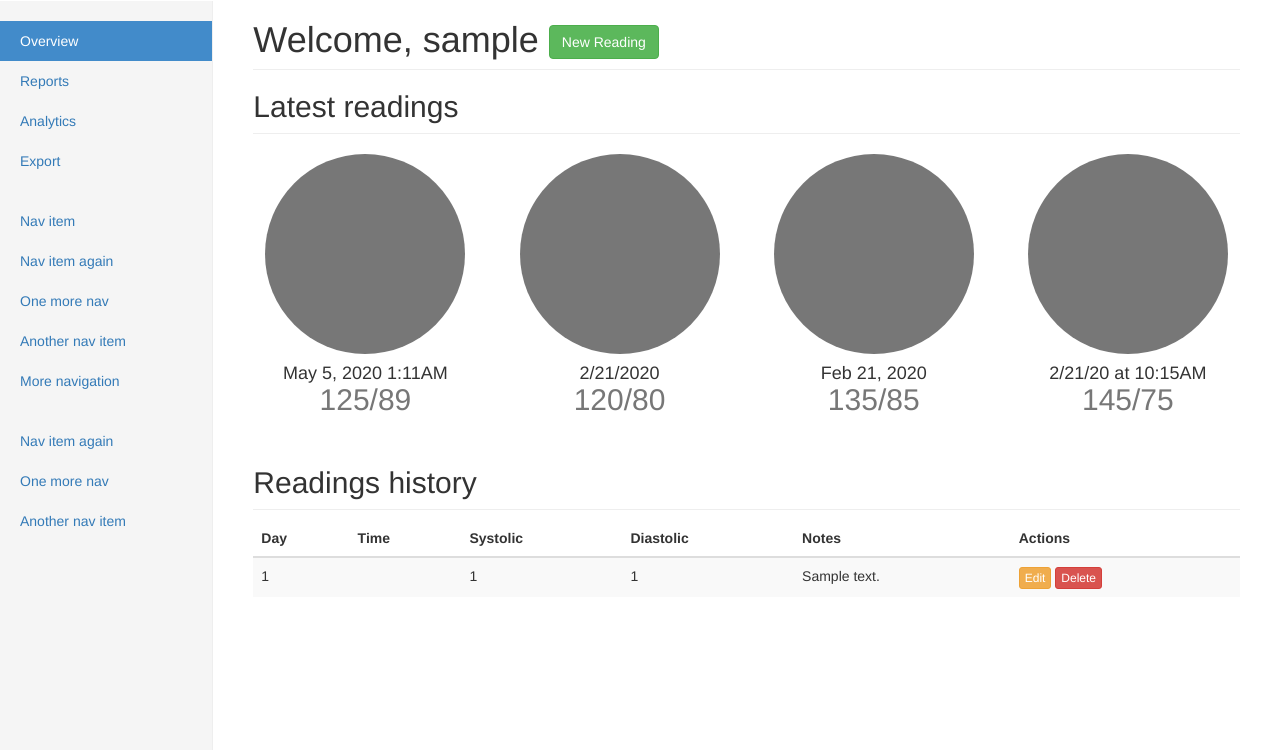
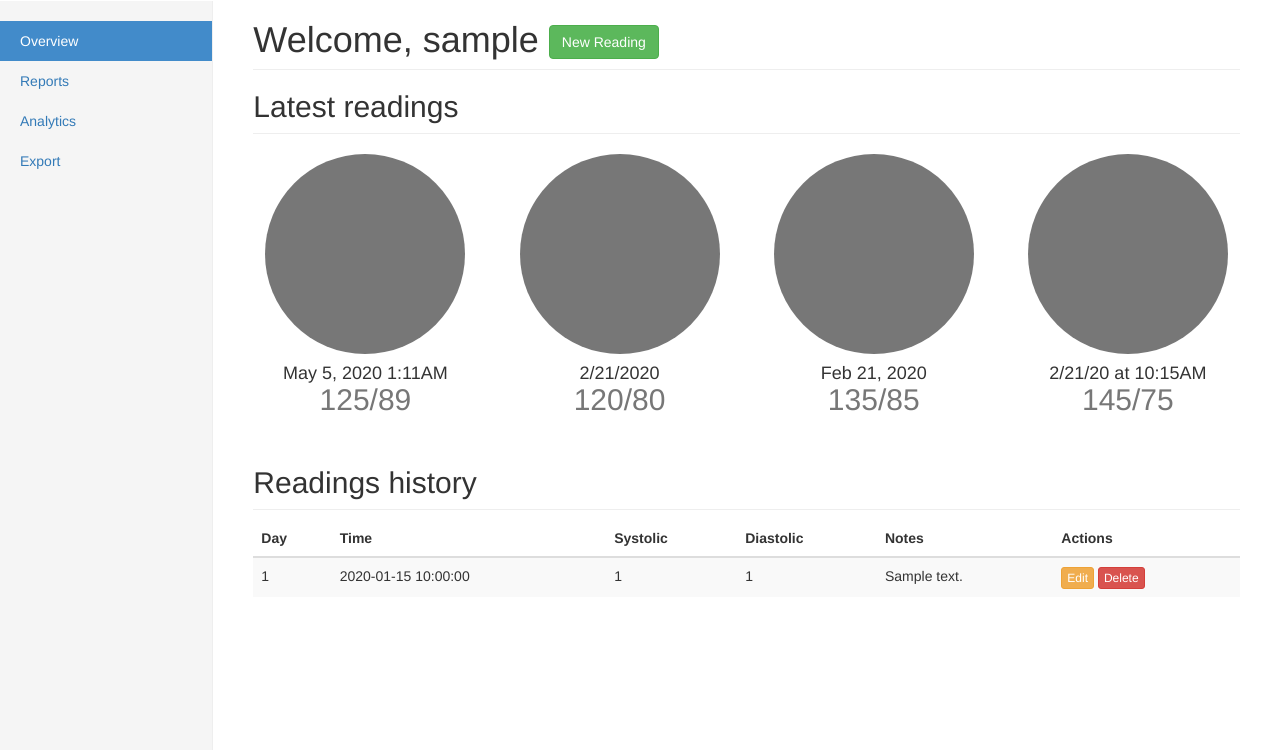
Before and after one commit to itprohelper/mybp, a Flask app: page /dashboard in a window 1280 px wide. Shown: the part 50-800 px from the top of the page. Run offline with Flask 2, Linux system fonts and the light colour scheme; a user stored in the database is signed in; tables that the repository leaves empty hold one stand-in row (values such as "Sample post"); some libraries are stand-ins or nearby versions.

Commit message:
validation for login page, time/date displays in dashboard, remove extra lines left column in settings

```diff
--- a/www/mbp/forms.py
+++ b/www/mbp/forms.py
@@ -13,11 +13,21 @@ class LoginForm(FlaskForm):
     remember = BooleanField('Remember me')
 
 class SignupForm(FlaskForm):
-    username = StringField('username', validators=[InputRequired(), Length(min=4, max=15)])
-    email = StringField('email', validators=[InputRequired(), Email(message='Invalid email'), Length(max=50)])
-    password = PasswordField('password', validators=[InputRequired(), Length(min=8, max=80)])
-    confirm_password = PasswordField('Confirm Password', validators=[InputRequired(), EqualTo('password')])
+    username = StringField('username', validators=[DataRequired(), Length(min=4, max=15)])
+    email = StringField('email', validators=[DataRequired(), Email(message='Invalid email'), Length(max=50)])
+    password = PasswordField('password', validators=[DataRequired(), Length(min=8, max=80)])
+    confirm_password = PasswordField('Confirm Password', validators=[DataRequired(), EqualTo('password')])
     submit = SubmitField('Sign Up')
+
+    def validate_username(self, username):
+        user = User.query.filter_by(username=username.data).first()
+        if user:
+            raise ValidationError('That username is taken. Please choose a different one')
+
+    def validate_email(self, email):
+        user = User.query.filter_by(email=email.data).first()
+        if user:
+            raise ValidationError('That email is taken. Please choose a different one')
 
 class NewReading(FlaskForm):
     date = DateField('Date', format='%Y-%m-%d', validators=[InputRequired()]) #difficult to enter day without from wtforms.fields.html5 import DateField
--- a/www/mbp/templates/dashboard.html
+++ b/www/mbp/templates/dashboard.html
@@ -47,18 +47,6 @@ Dashboard | My BP
             <li><a href="{{ url_for('reports') }}">Reports</a></li>
             <li><a href="#">Analytics</a></li>
             <li><a href="{{ url_for('export') }}">Export</a></li>
-          </ul>
-          <ul class="nav nav-sidebar">
-            <li><a href="">Nav item</a></li>
-            <li><a href="">Nav item again</a></li>
-            <li><a href="">One more nav</a></li>
-            <li><a href="">Another nav item</a></li>
-            <li><a href="">More navigation</a></li>
-          </ul>
-          <ul class="nav nav-sidebar">
-            <li><a href="">Nav item again</a></li>
-            <li><a href="">One more nav</a></li>
-            <li><a href="">Another nav item</a></li>
           </ul>
         </div>
         <div class="col-sm-9 col-sm-offset-3 col-md-10 col-md-offset-2 main">
@@ -134,7 +122,7 @@ Dashboard | My BP
 
                 <tr>
                   <td>{{row.id}}</td>
-                  <td>{{row.date}}</td>
+                  <td>{{row.date_posted}}</td>
                   <td>{{row.systolic}}</td>
                   <td>{{row.diastolic}}</td>
                   <td>{{row.notes}}</td>
--- a/www/mbp/templates/login.html
+++ b/www/mbp/templates/login.html
@@ -18,7 +18,7 @@ My Blood Pressure | Login
 
 	{% for message in messages %}
 
-	<div class="alert alert-success alert-dismissable" role="alert">
+	<div class="alert alert-danger alert-dismissable" role="alert">
 		<button type="button" class="close" data-dismiss="alert" aria-label="close">
 			<span aria-hidden="true">X</span>
 		</button>
--- a/www/mbp/templates/settings.html
+++ b/www/mbp/templates/settings.html
@@ -49,7 +49,7 @@ Settings | My BP
             <li><a href="#">Analytics</a></li>
             <li><a href="{{ url_for('export') }}">Export</a></li>
           </ul>
-          <ul class="nav nav-sidebar">
+          <!-- <ul class="nav nav-sidebar">
             <li><a href="">Nav item</a></li>
             <li><a href="">Nav item again</a></li>
             <li><a href="">One more nav</a></li>
@@ -60,7 +60,7 @@ Settings | My BP
             <li><a href="">Nav item again</a></li>
             <li><a href="">One more nav</a></li>
             <li><a href="">Another nav item</a></li>
-          </ul>
+          </ul> -->
         </div>
         <div class="col-sm-9 col-sm-offset-3 col-md-10 col-md-offset-2 main">
           <h1 class="page-header">Settings for {{ current_user.username }} <button type="button" class="btn btn-success" data-toggle="modal"
--- a/www/mbp/views.py
+++ b/www/mbp/views.py
@@ -24,18 +24,17 @@ def home():
 
 @app.route('/login', methods=['GET', 'POST'])
 def login():
+    if current_user.is_authenticated:  #redirect logged in users to dashboard
+        return redirect(url_for('dashboard'))
     form = LoginForm()
 
     if form.validate_on_submit():
         user = User.query.filter_by(username=form.username.data).first()
-        if user:
-            if check_password_hash(user.password, form.password.data):
-                login_user(user, remember=form.remember.data)
-                return redirect(url_for('dashboard'))
-
-        flash("Invalid username of password")
-
-
+        if user and check_password_hash(user.password, form.password.data):
+            login_user(user, remember=form.remember.data)
+            return redirect(url_for('dashboard'))
+        else:
+            flash("Invalid username or password")
     return render_template('login.html', form=form)
 
 @app.route('/signup', methods=['GET', 'POST'])
@@ -47,11 +46,11 @@ def signup():
         new_user = User(username=form.username.data, email=form.email.data, password=hashed_password)
 
         #porque?
-        user = User.query.filter_by(email=form.email.data).first()
-
-        if user:
-            flash('Email address already exists.')
-            return redirect(url_for('signup'))
+        # user = User.query.filter_by(email=form.email.data).first()
+        #
+        # if user:
+        #     flash('Email address already exists.')
+        #     return redirect(url_for('signup'))
 
         db.session.add(new_user)
         db.session.commit()
```
